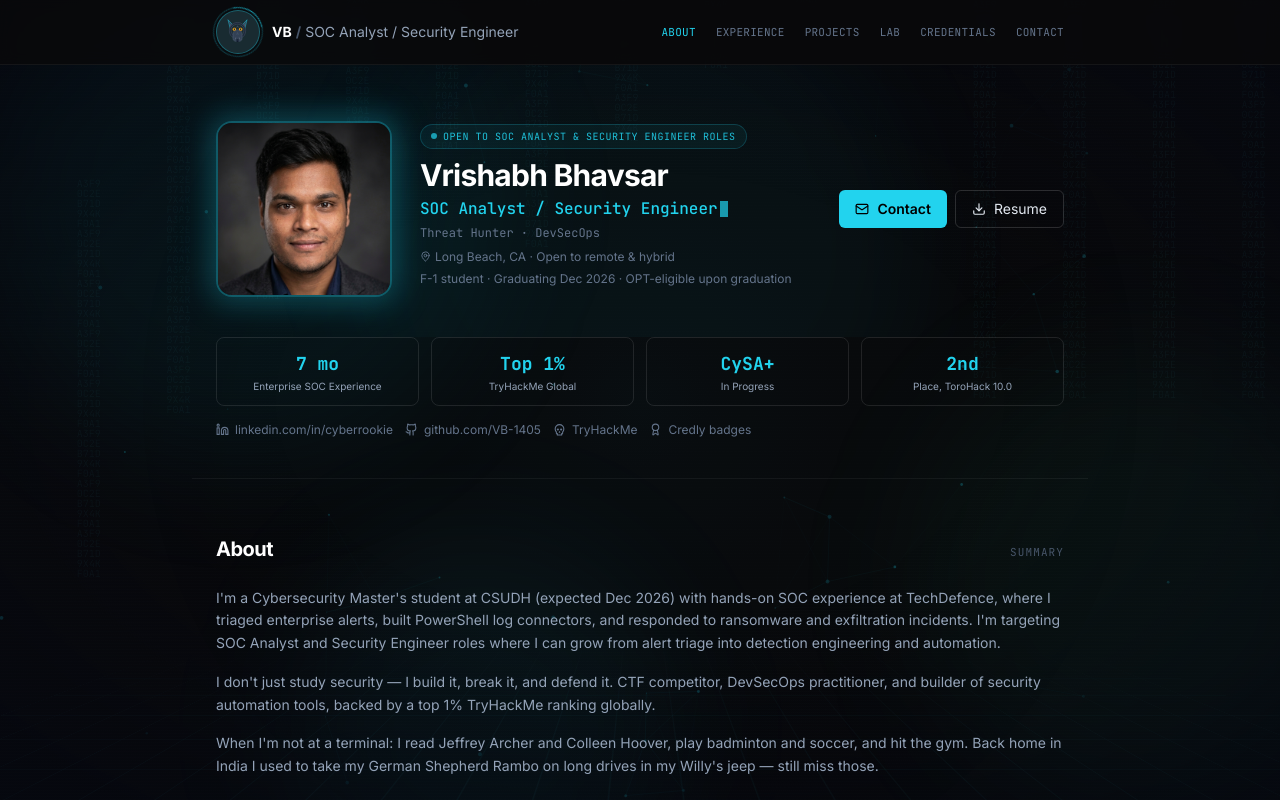
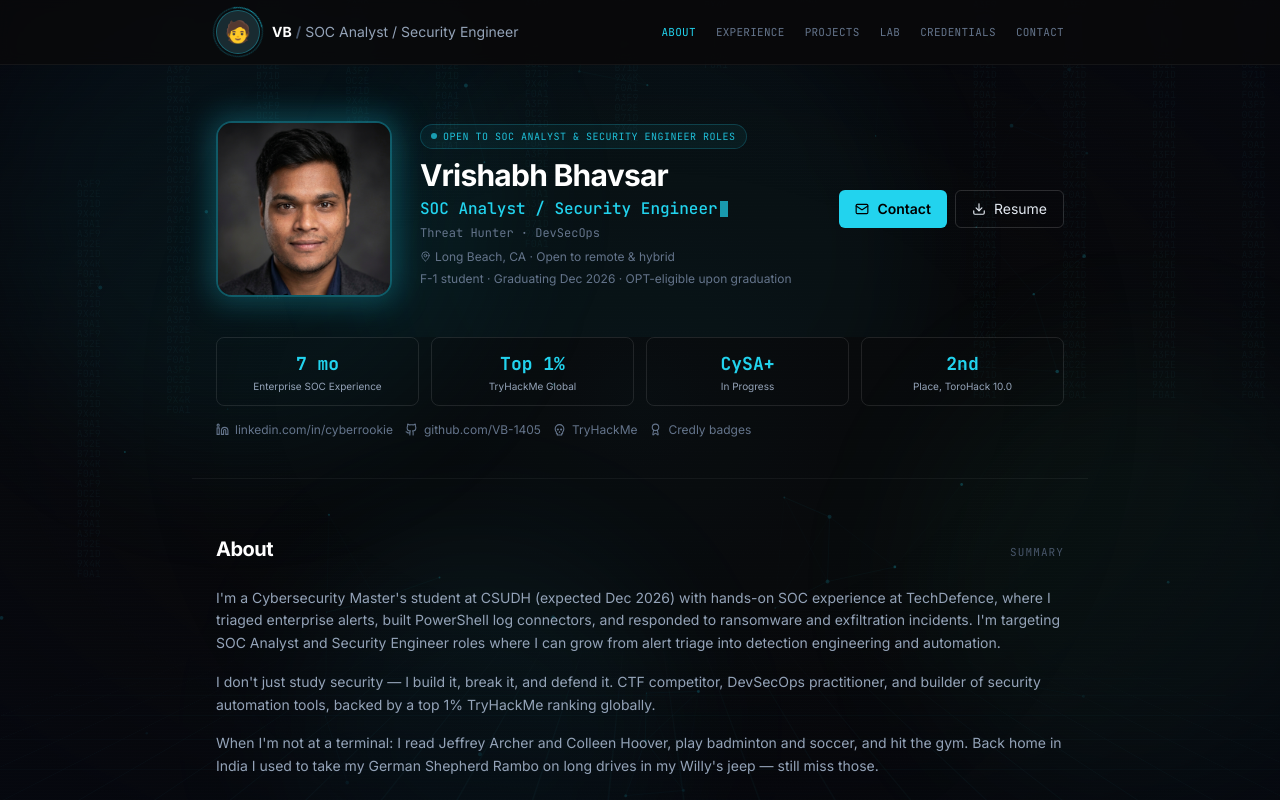
Before and after one commit to VB-1405/Portfolio_VB, a React (Vite) app: page / in a window 1280 px wide. Shown: the top 800 px of the page. Built offline with nearby package versions, Linux system fonts and the light colour scheme.

Commit message:
Replace custom wolf SVG mascot with simple human emoji
Keep cyan badge ring and subtle cursor tilt; remove SVG that read as cat-like.

Co-authored-by: Vrishabh Bhavsar <VB-1405@users.noreply.github.com>

```diff
--- a/src/components/Mascot.jsx
+++ b/src/components/Mascot.jsx
@@ -3,12 +3,11 @@ import { useEffect, useRef, useState } from "react";
 const clamp = (n, min, max) => Math.min(max, Math.max(min, n));
 
 /**
- * Mascot — wolf badge with cursor-tracking eyes and a subtle head tilt.
+ * Mascot — human emoji badge with optional subtle tilt toward the cursor.
  */
 export default function Mascot({ size = 64 }) {
   const ref = useRef(null);
-  const [gaze, setGaze] = useState({ x: 0, y: 0, tilt: 0 });
-  const [blink, setBlink] = useState(false);
+  const [tilt, setTilt] = useState(0);
   const [reduceMotion, setReduceMotion] = useState(false);
 
   useEffect(() => {
@@ -21,74 +20,26 @@ export default function Mascot({ size = 64 }) {
     const onMove = (e) => {
       const el = ref.current;
       if (!el) return;
-
       const rect = el.getBoundingClientRect();
       const cx = rect.left + rect.width / 2;
-      const cy = rect.top + rect.height / 2;
       const dx = e.clientX - cx;
-      const dy = e.clientY - cy;
-      const angle = Math.atan2(dy, dx);
-      const dist = clamp(Math.hypot(dx, dy) / 140, 0, 1);
-      const maxGaze = 2.4;
-
-      setGaze({
-        x: Math.cos(angle) * maxGaze * dist,
-        y: Math.sin(angle) * maxGaze * dist,
-        tilt: clamp((dx / window.innerWidth) * 12, -7, 7),
-      });
+      setTilt(clamp((dx / window.innerWidth) * 12, -6, 6));
     };
 
     window.addEventListener("mousemove", onMove, { passive: true });
     return () => window.removeEventListener("mousemove", onMove);
   }, [reduceMotion]);
 
-  useEffect(() => {
-    if (reduceMotion) return undefined;
-
-    let timeoutId;
-    const scheduleBlink = () => {
-      timeoutId = setTimeout(() => {
-        setBlink(true);
-        setTimeout(() => setBlink(false), 120);
-        scheduleBlink();
-      }, 3200 + Math.random() * 2800);
-    };
-
-    scheduleBlink();
-    return () => clearTimeout(timeoutId);
-  }, [reduceMotion]);
-
-  const Eye = ({ cx, cy, tilt }) => (
-    <g transform={`translate(${cx} ${cy}) rotate(${tilt})`}>
-      <ellipse
-        cx="0"
-        cy="0"
-        rx="3.8"
-        ry={blink ? 0.45 : 3.2}
-        fill="#fbbf24"
-        stroke="#92400e"
-        strokeWidth="0.6"
-        className="transition-all duration-100"
-      />
-      {!blink && (
-        <>
-          <ellipse cx={gaze.x} cy={gaze.y} rx="1.5" ry="2" fill="#0f172a" className="transition-all duration-150 ease-out" />
-          <circle cx={gaze.x + 0.5} cy={gaze.y - 0.7} r="0.55" fill="#fef3c7" opacity="0.85" />
-        </>
-      )}
-    </g>
-  );
-
   return (
     <div
       ref={ref}
       role="img"
-      aria-label="Wolf mascot logo — Vrishabh Bhavsar, cybersecurity portfolio"
+      aria-label="Profile mascot — Vrishabh Bhavsar"
       className="relative shrink-0 flex items-center justify-center rounded-full bg-zinc-900 border border-cyan-400/40 transition-transform duration-300 ease-out"
       style={{
         width: size,
         height: size,
-        transform: `rotate(${gaze.tilt}deg)`,
+        transform: `rotate(${tilt}deg)`,
       }}
     >
       <div className="absolute inset-0 rounded-full bg-cyan-400/15 animate-pulse" />
@@ -96,51 +47,13 @@ export default function Mascot({ size = 64 }) {
         className="absolute -inset-1 rounded-full border border-cyan-400/25 animate-spin-slow"
         style={{ borderTopColor: "rgba(34,211,238,0.7)" }}
       />
-
-      <svg
+      <span
         aria-hidden="true"
-        viewBox="0 0 64 64"
-        width={size * 0.66}
-        height={size * 0.66}
-        className="relative z-[1]"
+        className="relative select-none leading-none"
+        style={{ fontSize: size * 0.48 }}
       >
-        {/* tall wolf ears */}
-        <path d="M16 26 L11 6 L22 18 Z" fill="#334155" stroke="#22d3ee" strokeWidth="1" strokeLinejoin="round" />
-        <path d="M48 26 L53 6 L42 18 Z" fill="#334155" stroke="#22d3ee" strokeWidth="1" strokeLinejoin="round" />
-        <path d="M17 22 L14 12 L20 19 Z" fill="#475569" />
-        <path d="M47 22 L50 12 L44 19 Z" fill="#475569" />
-
-        {/* head + cheek fur */}
-        <path
-          d="M32 12 C22 12 14 20 14 30 C14 38 18 44 24 46 L24 42 C20 38 18 34 18 28 C18 22 24 16 32 16 C40 16 46 22 46 28 C46 34 44 38 40 42 L40 46 C46 44 50 38 50 30 C50 20 42 12 32 12 Z"
-          fill="#1e293b"
-          stroke="#475569"
-          strokeWidth="1"
-        />
-
-        {/* forehead marking */}
-        <path d="M32 18 L28 24 L32 22 L36 24 Z" fill="#475569" opacity="0.7" />
-
-        {/* long wolf muzzle */}
-        <path
-          d="M32 28 C26 28 22 32 22 38 L22 48 C22 52 26 54 32 54 C38 54 42 52 42 48 L42 38 C42 32 38 28 32 28 Z"
-          fill="#334155"
-          stroke="#64748b"
-          strokeWidth="0.8"
-        />
-        <path d="M32 32 L28 40 L32 38 L36 40 Z" fill="#475569" opacity="0.55" />
-
-        {/* nose */}
-        <path d="M32 50 L29 54 L32 55 L35 54 Z" fill="#0f172a" />
-        <ellipse cx="32" cy="50.5" rx="3" ry="2" fill="#1e293b" />
-
-        {/* subtle fang hints */}
-        <path d="M28 46 L27 49 M36 46 L37 49" stroke="#cbd5e1" strokeWidth="0.9" strokeLinecap="round" opacity="0.5" />
-
-        {/* almond wolf eyes — angled inward */}
-        <Eye cx={25} cy={27} tilt={-8} />
-        <Eye cx={39} cy={27} tilt={8} />
-      </svg>
+        🧑
+      </span>
     </div>
   );
 }
```
